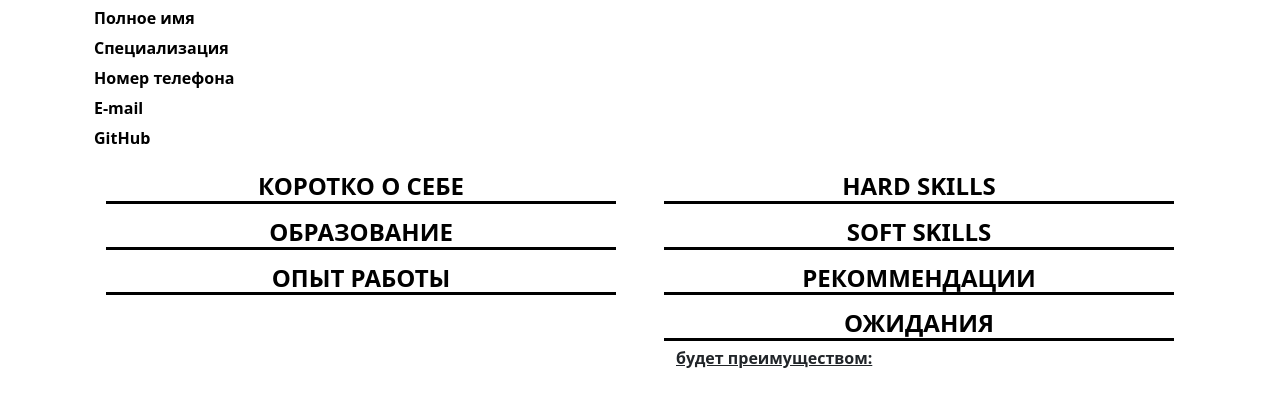
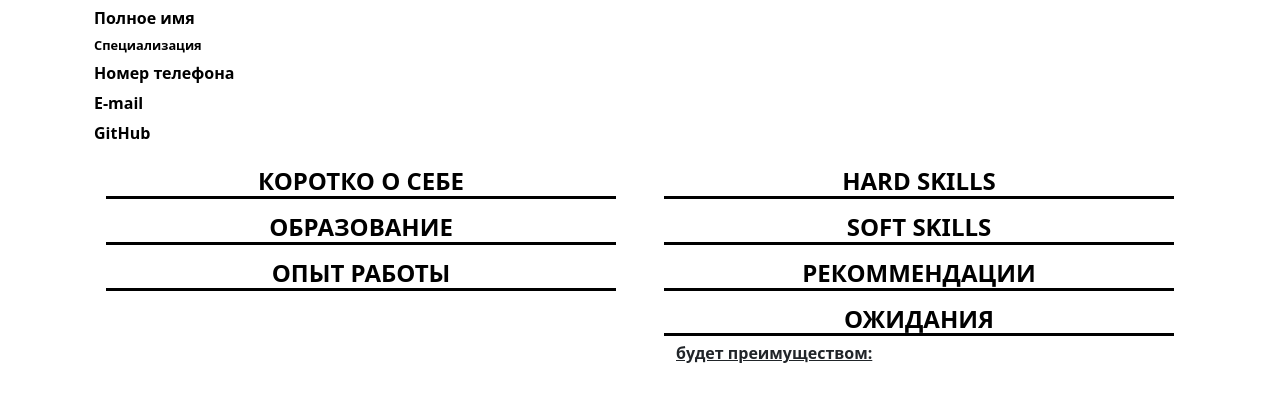
Before and after one commit to ilyashirko/portfolio, a Django app: template main/templates/resume.html in a window 1280 px wide. Shown: the part 80-487 px from the top of the page. Run offline with Django 4.2, Linux system fonts and the light colour scheme; the template is opened without the code that fills it, so the values that code supplies are empty; parts of the project's set-up code (start-up, migrations or seed data) failed here and were passed over; some libraries are stand-ins or nearby versions.

Commit message:
try to fix text

```diff
--- a/main/templates/resume.html
+++ b/main/templates/resume.html
@@ -9,18 +9,18 @@
     <div class="row">
         <div class="col-lg-9 col-xxl-9 h-auto">
             <div class="row h-auto" style="margin-right: 0;margin-left: 0;margin-top: 6px;margin-bottom: 6px;">
-                <div class="col-lg-3 h-auto" style="padding-right: 0;padding-left: 0;">
+                <div class="col-lg-3 h-auto" style="padding-right: 0;padding-left: 0;width: 30%;">
                     <p class="base_title">Полное имя</p>
                 </div>
-                <div class="col-lg-9 h-auto" style="padding-right: 0;padding-left: 0;">
+                <div class="col-lg-9 h-auto" style="padding-right: 0;padding-left: 0;width: 70%;">
                     <p style="margin-bottom: 0;font-weight: bold;">{{ candidate.last_name }} {{ candidate.first_name }} {{ candidate.patronymic }}</p>
                 </div>
             </div>
             <div class="row h-auto" style="margin-right: 0;margin-left: 0;margin-top: 6px;margin-bottom: 6px;">
-                <div class="col-lg-3 h-auto" style="padding-right: 0;padding-left: 0;">
-                    <p class="base_title">Cпециализация</p>
+                <div class="col-lg-3 h-auto" style="padding-right: 0;padding-left: 0;width: 30%;">
+                    <p class="base_title" style="font-size: 1vw;">Cпециализация</p>
                 </div>
-                <div class="col-lg-9 h-auto" style="padding-right: 0;padding-left: 0;">
+                <div class="col-lg-9 h-auto" style="padding-right: 0;padding-left: 0;width: 70%;">
                     <p style="margin-bottom: 0;font-weight: bold;">{{ candidate.desired_position }}</p>
                 </div>
             </div>
```
